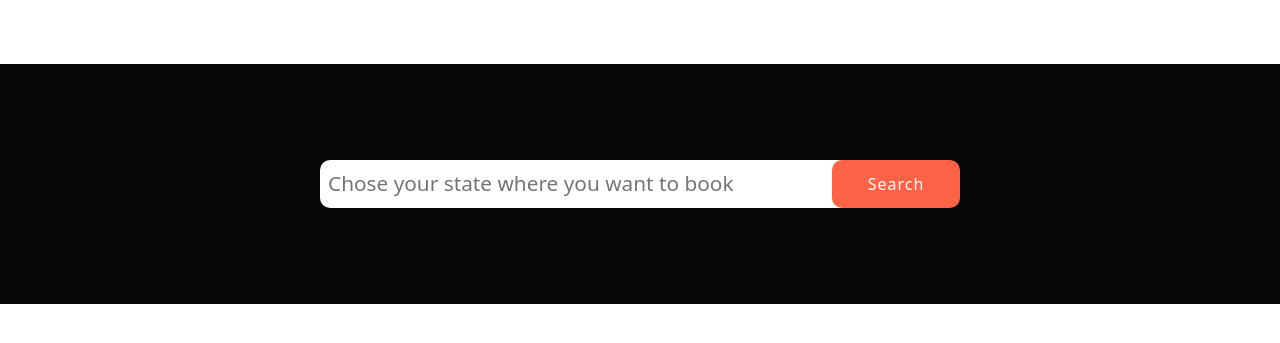
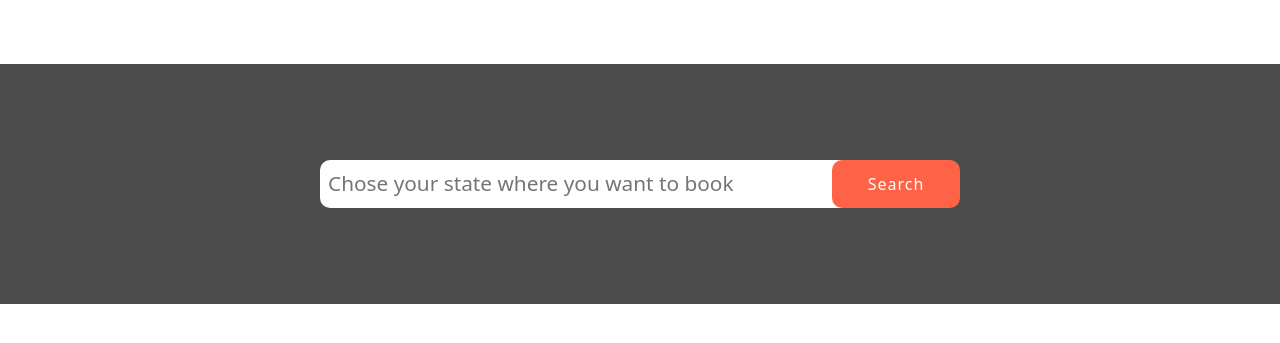
Before and after one commit to youcefpy/app_for_booking_room_in_hotel_with_django, a Django app: template bookingApp/templates/index.html in a window 1280 px wide. Shown: the part 187-530 px from the top of the page. Run offline with Django 3.2, Linux system fonts and the light colour scheme; the template is opened without the code that fills it, so the values that code supplies are empty; some libraries are stand-ins or nearby versions.

Commit message:
changing the style of div search location

```diff
--- a/static/css/style.css
+++ b/static/css/style.css
@@ -147,7 +147,7 @@ nav ul li a:hover {
 .container-search{
   width: 100%;
   height: 30vh;
-  background: #060606;
+  background: rgba(0, 0, 0, 0.7);
   display: flex;
   align-items: center;
   justify-content: center;
```
